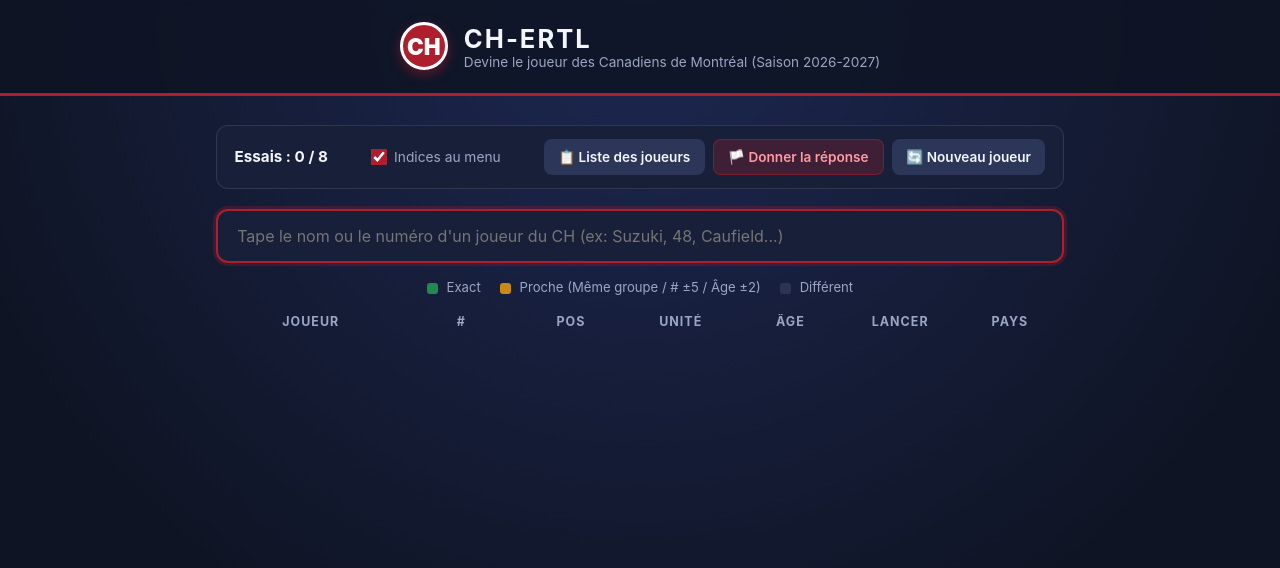
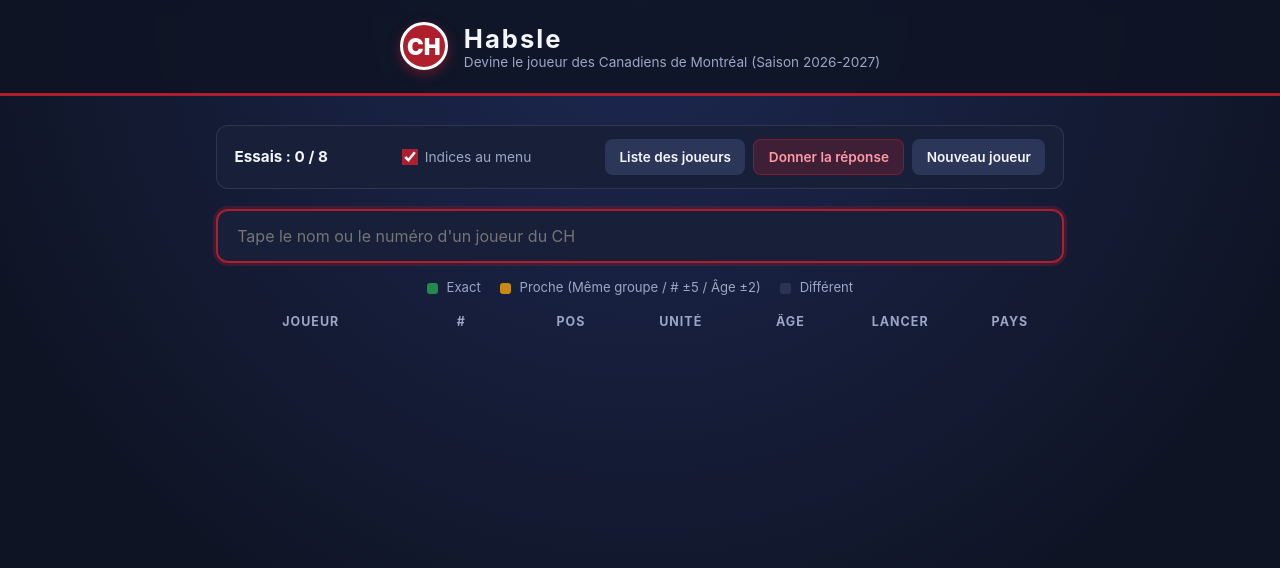
Before and after one commit to v-gagnon/Habsle, a plain HTML site: page index.html in a window 1280 px wide. Drawn offline with Linux system fonts and the light colour scheme.

Commit message:
Changed text

```diff
--- a/index.html
+++ b/index.html
@@ -3,14 +3,14 @@
 <head>
   <meta charset="UTF-8" />
   <meta name="viewport" content="width=device-width, initial-scale=1.0" />
-  <title>CH-ertl | Le Wordle du Canadien de Montréal</title>
+  <title>Habsle | Le Wordle du Canadien de Montréal</title>
   <link rel="stylesheet" href="style.css" />
 </head>
 <body>
   <header class="app-header">
     <div class="logo-badge">CH</div>
     <div>
-      <h1>CH-ERTL</h1>
+      <h1>Habsle</h1>
       <p class="subtitle">Devine le joueur des Canadiens de Montréal (Saison 2026-2027)</p>
     </div>
   </header>
@@ -26,9 +26,9 @@
         <span>Indices au menu</span>
       </label>
       <div class="action-buttons">
-        <button id="roster-btn" class="secondary-btn">📋 Liste des joueurs</button>
-        <button id="give-up-btn" class="danger-btn">🏳️ Donner la réponse</button>
-        <button id="new-game-btn" class="secondary-btn">🔄 Nouveau joueur</button>
+        <button id="roster-btn" class="secondary-btn">Liste des joueurs</button>
+        <button id="give-up-btn" class="danger-btn">Donner la réponse</button>
+        <button id="new-game-btn" class="secondary-btn">Nouveau joueur</button>
       </div>
     </div>
 
@@ -37,7 +37,7 @@
       <input
         type="text"
         id="player-input"
-        placeholder="Tape le nom ou le numéro d'un joueur du CH (ex: Suzuki, 48, Caufield...)"
+        placeholder="Tape le nom ou le numéro d'un joueur du CH"
         autocomplete="off"
       />
       <div id="autocomplete-list" class="autocomplete-items hidden"></div>
```
